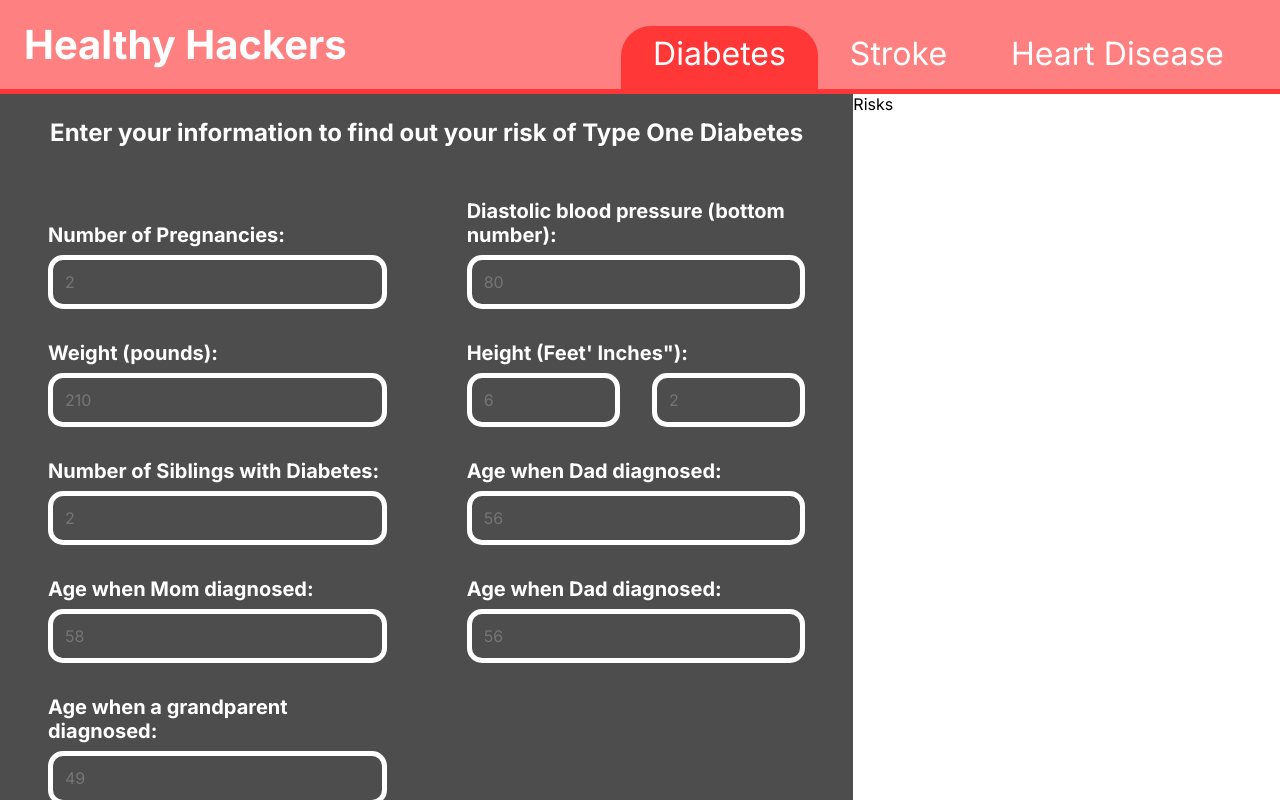
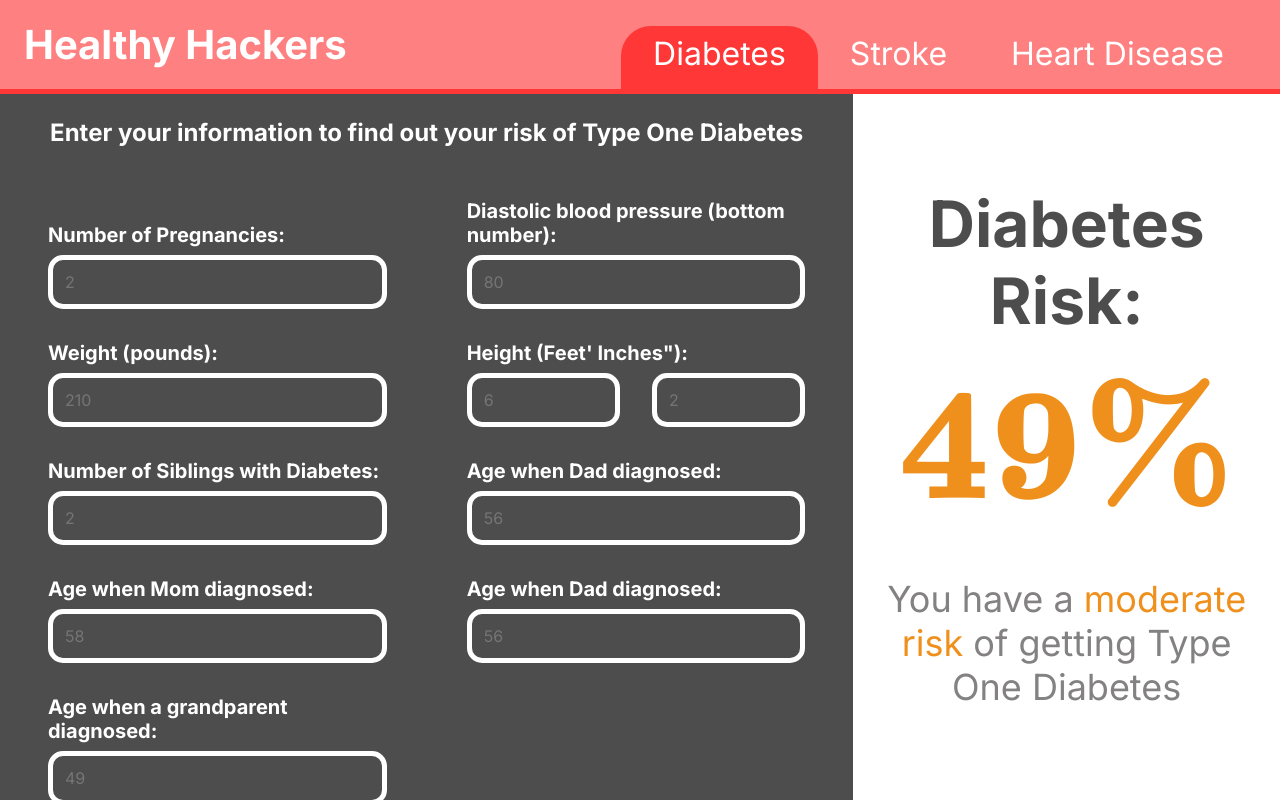
Before and after one commit to ChristianSWill/hacklytics-2025, a React (Vite) app: page / in a window 1280 px wide. Built offline with nearby package versions, Linux system fonts and the light colour scheme.

Commit message:
added risk side

```diff
--- a/src/App.css
+++ b/src/App.css
@@ -134,3 +134,34 @@
     transform: scale(1.05);
   }
 }
+
+.risk {
+  display: flex;
+  flex-direction: column;
+  align-items: center;
+  justify-content: center;
+  padding: 0 1.25em;
+  gap: 2em;
+}
+
+.risk-header {
+  color: var(--background-color);
+  font-size: min(4rem, 64px);
+  text-align: center;
+}
+
+.risk-percent {
+  color: #EF901D;
+  font-size: min(10rem, 160px);
+  font-family: 'jsMath', sans-serif;
+}
+
+.risk-text {
+  color: #838181;
+  font-size: min(2.25rem, 36px);
+  text-align: center;
+
+  span {
+    color: #EF901D;
+  }
+}
--- a/src/index.css
+++ b/src/index.css
@@ -1,4 +1,8 @@
 @import url('https://fonts.googleapis.com/css2?family=Inter:ital,opsz,wght@0,14..32,100..900;1,14..32,100..900&display=swap');
+@font-face {
+  font-family: 'jsMath';
+  src: url('./assets/fonts/jsMath-cmbx10.ttf') format('truetype');
+}
 
 :root {
   font-family: "Inter", serif;
--- a/src/pages/Diabetes.jsx
+++ b/src/pages/Diabetes.jsx
@@ -63,7 +63,13 @@ const Diabetes = () => {
         </div>
         <button className="question-submit">Calculate Risks</button>
       </div>
-      <div className="risk">Risks</div>
+      <div className="risk">
+        <h2 className="risk-header">Diabetes Risk:</h2>
+        <div className="risk-percent">49%</div>
+        <p className="risk-text">
+          You have a <span>moderate risk</span> of getting Type One Diabetes
+        </p>
+      </div>
     </main>
   );
 };
```
Also changed, not shown: src/assets/fonts/jsMath-cmbx10.ttf (added).
